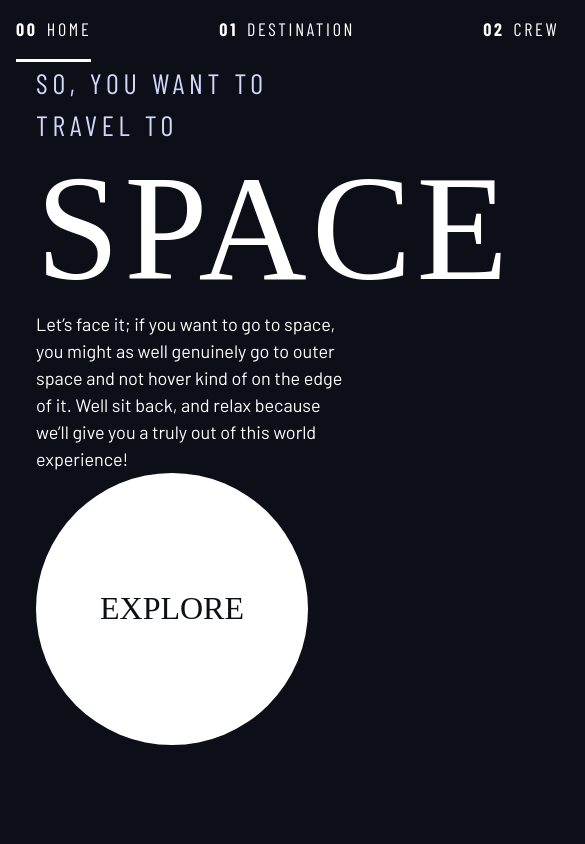
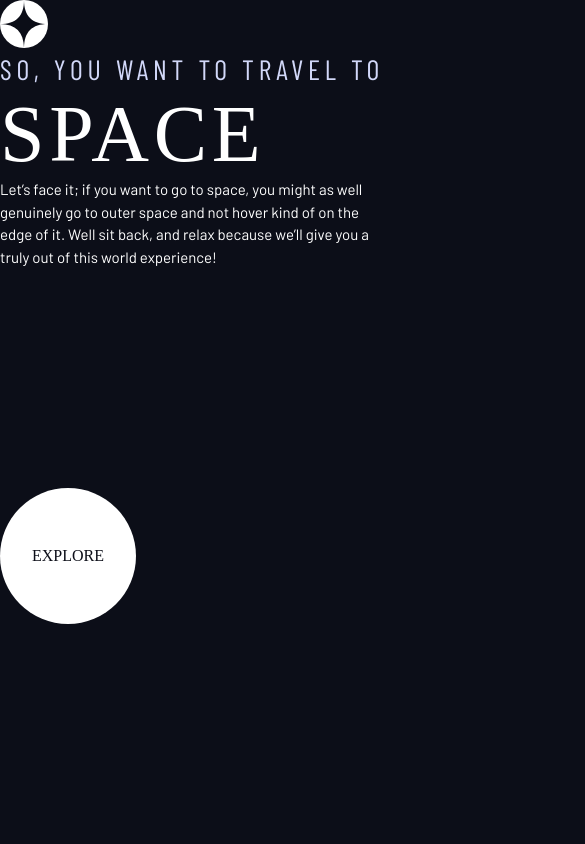
Before and after one commit to FoadSL/Space-Tourism, a plain HTML site: page index.html in a window 390 px wide. Shown: the top 844 px of the page, 585 px wide, since content can reach past the window. Drawn offline with nearby package versions, Linux system fonts and the light colour scheme; a web font is replaced by a local one.

Commit message:
Updated home-page layout and some other changes

```diff
--- a/index.css
+++ b/index.css
@@ -8,19 +8,39 @@
   --color-white: 0 0% 100%;
 
   /* font-sizes */
-  --fs-900: 9.375rem; /* 150 */
-  --fs-800: 6.25rem; /* 100 */
-  --fs-700: 3.5rem; /* 56 */
-  --fs-600: 2rem; /* 32 */
+  --fs-900: clamp(5rem, 10vw + 1rem, 9.375rem);
+  --fs-800: 3.5rem;
+  --fs-700: 1.5rem;
+  --fs-600: 1rem;
   --fs-500: 1.75rem; /* 28 */
-  --fs-400: 1.125rem; /* 20 */
-  --fs-300: 1rem; /* 16 */
-  --fs-200: 0.875rem; /* 14 */
+  --fs-400: 0.9375rem;
+  --fs-300: 1rem;
+  --fs-200: 0.875rem;
 
   /* font-families */
   --ff-serif: "Bellefair", serif;
   --ff-sans-cond: "Barlow Condensed", sans-serif;
   --ff-sans-normal: "Barlow", sans-serif;
+}
+
+@media (min-width: 35em) {
+  :root {
+    /* --fs-900: 9.375rem; */
+    --fs-800: 5rem;
+    --fs-700: 2.5rem;
+    --fs-600: 1.5rem;
+    --fs-400: 1rem;
+  }
+}
+
+@media (min-width: 45em) {
+  :root {
+    /* font-sizes */
+    --fs-800: 6.25rem; /* 100 */
+    --fs-700: 3.5rem; /* 56 */
+    --fs-600: 2rem; /* 32 */
+    --fs-400: 1.125rem; /* 20 */
+  }
 }
 
 /* -------------------- */
@@ -67,6 +87,9 @@ body {
 
   line-height: 1.5;
   min-height: 100vh;
+
+  display: grid;
+  grid-template-rows: min-content 1fr;
 }
 
 /* Make images easier to work with */
@@ -112,6 +135,10 @@ select {
   gap: var(--gap, 1rem);
 }
 
+.d-block {
+  display: block;
+}
+
 .flow > *:where(:not(:first-child)) {
   margin-top: var(--flow-space, 1rem);
 }
@@ -120,6 +147,27 @@ select {
   padding-inline: 2em;
   max-width: 100rem;
   margin-inline: auto;
+}
+
+.grid-container {
+  display: grid;
+}
+
+@media (min-width: 45em) {
+  .grid-container {
+    column-gap: var(--container-gap, 2rem);
+    grid-template-columns: minmax(2rem, 1fr) repeat(2, minmax(0, 30rem)) minmax(
+        2rem,
+        1fr
+      );
+  }
+  .grid-container > *:first-child {
+    grid-column: 2;
+  }
+
+  .grid-container > *:last-child {
+    grid-column: 3;
+  }
 }
 
 .sr-only {
@@ -250,6 +298,7 @@ select {
 /* -------------------- */
 /* components           */
 /* -------------------- */
+
 .large-button {
   position: relative;
   display: inline-grid;
--- a/index.html
+++ b/index.html
@@ -24,7 +24,7 @@
 
     <title>Frontend Mentor | Space tourism website</title>
   </head>
-  <body>
+  <body class="home">
     <header class="primary-header flex">
       <div>
         <img
@@ -33,7 +33,7 @@
           class="logo"
         />
       </div>
-      <nav>
+      <!-- <nav>
         <ul class="primary-navigation underline-indicators flex">
           <li class="active">
             <a
@@ -64,13 +64,14 @@
             >
           </li>
         </ul>
-      </nav>
+      </nav> -->
     </header>
 
-    <div class="container">
+    <div class="grid-container">
+      <div>
         <h1 class="text-accent ff-sans-cond uppercase fs-500 letter-spacing-1">
-        So, you want to travel to <br />
-        <span class="text-white ff-serif fs-900">Space</span>
+          So, you want to travel to
+          <span class="d-block text-white ff-serif fs-900">Space</span>
         </h1>
         <p>
           Let’s face it; if you want to go to space, you might as well genuinely
@@ -78,12 +79,15 @@
           back, and relax because we’ll give you a truly out of this world
           experience!
         </p>
+      </div>
 
+      <div>
         <a
           href="#"
           class="large-button uppercase ff-serif fs-600 text-dark bg-white"
           >Explore</a
         >
       </div>
+    </div>
   </body>
 </html>
```
Lines whose indentation alone changed are shown as unchanged.
